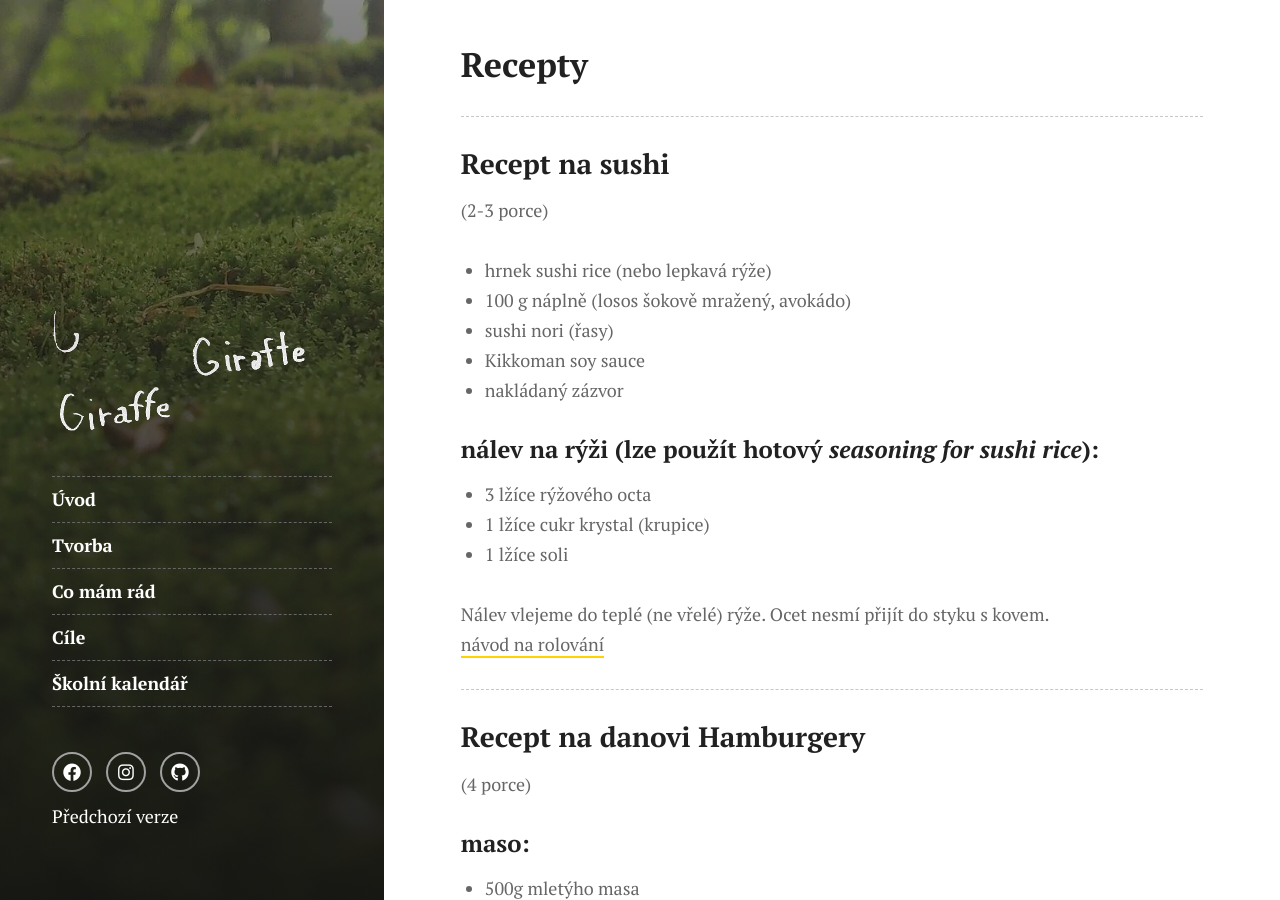
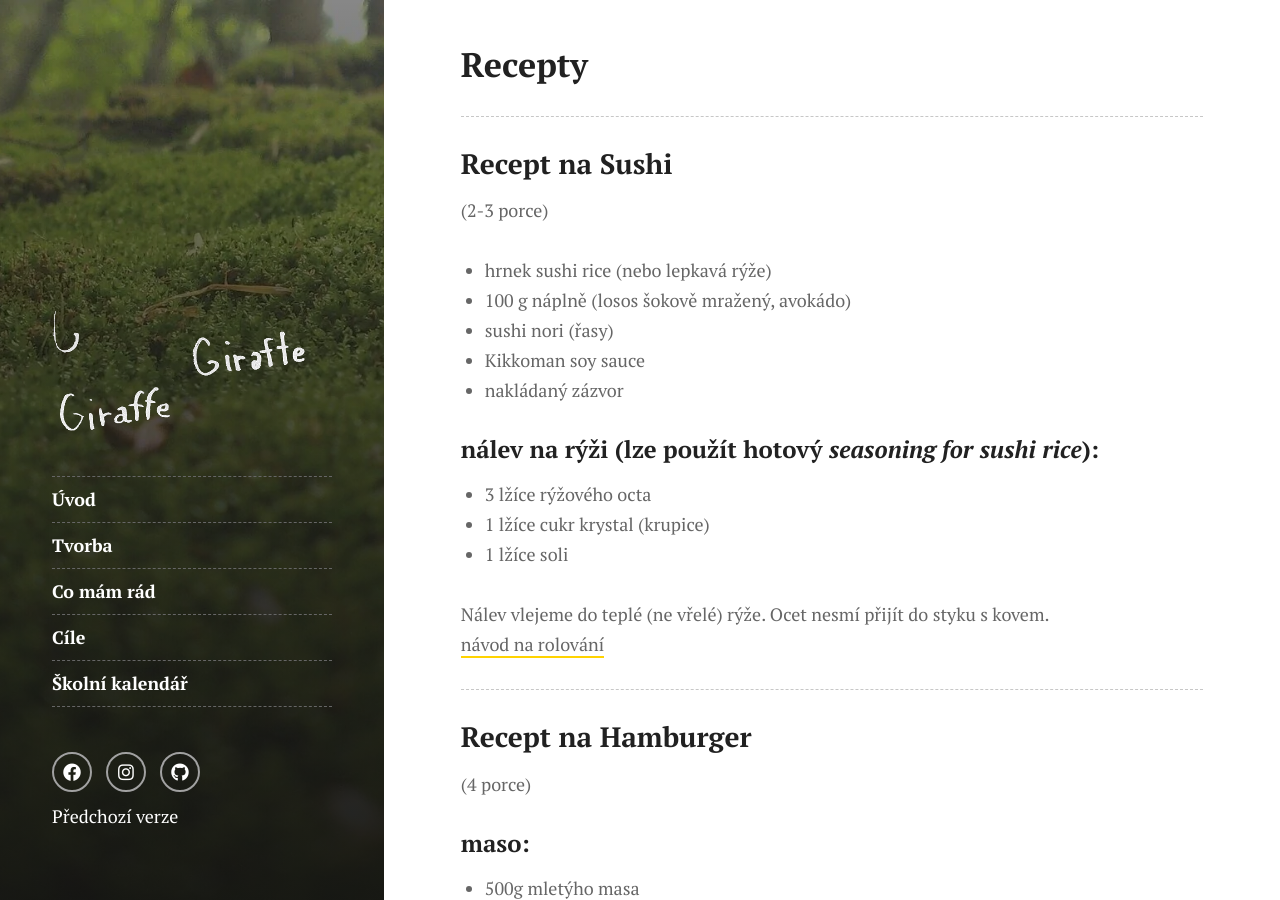
Before and after one commit to kudlav/kudlav.github.io, a Jekyll site: the page built from pages/recept.md, in a window 1280 px wide and 900 px high. Built offline with Jekyll 4.4.1, drawn with Linux system fonts in a browser that asks for light colours.

```diff
--- a/pages/recept.md
+++ b/pages/recept.md
@@ -9,7 +9,7 @@ permalink: recept/
 
 ---
 
-### Recept na sushi
+### Recept na Sushi
 (2-3 porce)
 * hrnek sushi rice (nebo lepkavá rýže)
 * 100 g náplně (losos šokově mražený, avokádo)
@@ -28,7 +28,7 @@ Nálev vlejeme do teplé (ne vřelé) rýže. Ocet nesmí přijít do styku s ko
 
 ---
 
-### Recept na danovi Hamburgery
+### Recept na Hamburger
 (4 porce)
 
 #### maso:
```
Also changed, not shown: other parts of pages/recept.md (+1 -1 lines).
